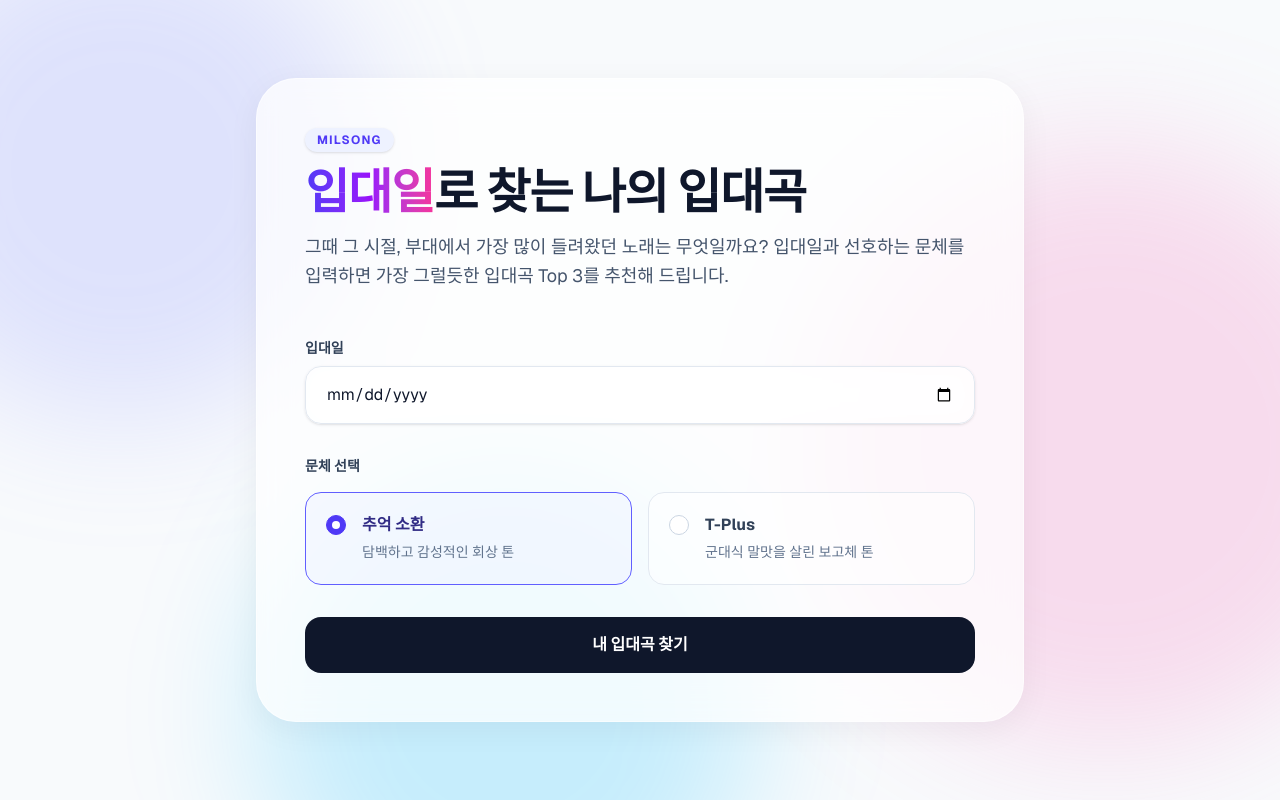
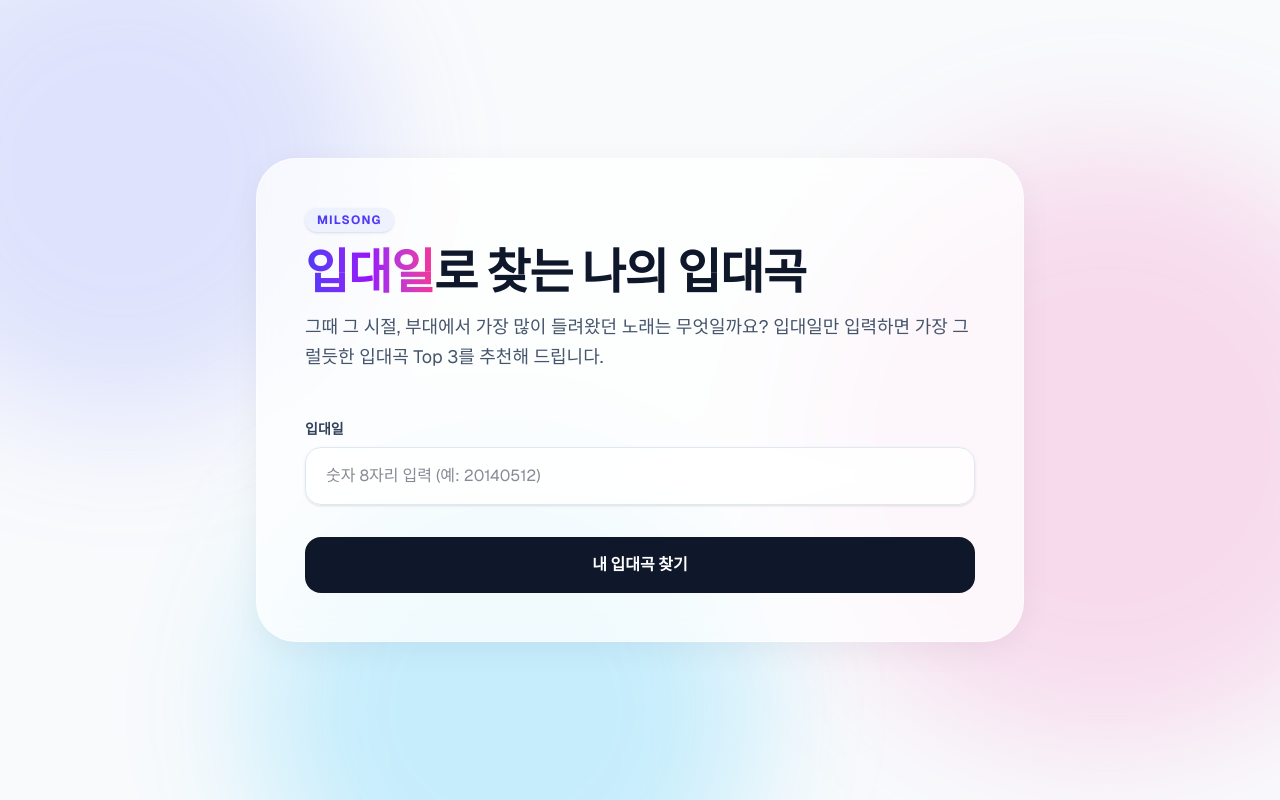
Before and after one commit to pogihae/milsong, a Next.js app: page / in a window 1280 px wide. Built offline with nearby package versions, Linux system fonts and the light colour scheme.

Commit message:
feat: simplify date input and remove tone selection

```diff
--- a/src/app/page.tsx
+++ b/src/app/page.tsx
@@ -19,7 +19,7 @@ export default function Home() {
           </h1>
           <p className="mx-auto max-w-2xl text-base leading-relaxed text-slate-600 sm:mx-0 sm:text-lg">
             그때 그 시절, 부대에서 가장 많이 들려왔던 노래는 무엇일까요?
-            입대일과 선호하는 문체를 입력하면 가장 그럴듯한 입대곡 Top 3를 추천해 드립니다.
+            입대일만 입력하면 가장 그럴듯한 입대곡 Top 3를 추천해 드립니다.
           </p>
         </div>
 
--- a/src/components/EnlistmentForm.tsx
+++ b/src/components/EnlistmentForm.tsx
@@ -2,15 +2,23 @@
 
 import { FormEvent, useState } from 'react';
 import { useRouter } from 'next/navigation';
-import type { Tone } from '@/domain/types';
-import { TONE_OPTIONS } from '@/domain/constants';
 
 export default function EnlistmentForm() {
   const router = useRouter();
-  const [date, setDate] = useState('');
-  const [tone, setTone] = useState<Tone>('nostalgic');
+  const [dateStr, setDateStr] = useState('');
   const [loading, setLoading] = useState(false);
   const [error, setError] = useState<string | null>(null);
+
+  const handleDateChange = (e: React.ChangeEvent<HTMLInputElement>) => {
+    const val = e.target.value.replace(/\D/g, '');
+    let formatted = val;
+    if (val.length >= 5 && val.length <= 6) {
+      formatted = `${val.slice(0, 4)}.${val.slice(4)}`;
+    } else if (val.length >= 7) {
+      formatted = `${val.slice(0, 4)}.${val.slice(4, 6)}.${val.slice(6, 8)}`;
+    }
+    setDateStr(formatted);
+  };
 
   async function handleSubmit(e: FormEvent) {
     e.preventDefault();
@@ -18,10 +26,16 @@ export default function EnlistmentForm() {
     setLoading(true);
 
     try {
+      const rawDate = dateStr.replace(/\D/g, '');
+      if (rawDate.length !== 8) {
+        throw new Error('입대일을 정확히 입력해주세요. (예: 20140512)');
+      }
+      const formattedDate = `${rawDate.slice(0, 4)}-${rawDate.slice(4, 6)}-${rawDate.slice(6, 8)}`;
+
       const res = await fetch('/api/recommend', {
         method: 'POST',
         headers: { 'Content-Type': 'application/json' },
-        body: JSON.stringify({ enlistment_date: date, tone }),
+        body: JSON.stringify({ enlistment_date: formattedDate }),
       });
 
       if (!res.ok) {
@@ -47,53 +61,17 @@ export default function EnlistmentForm() {
         <div className="relative">
           <input
             id="date"
-            type="date"
+            type="text"
+            inputMode="numeric"
+            placeholder="숫자 8자리 입력 (예: 20140512)"
             required
-            value={date}
-            onChange={(e) => setDate(e.target.value)}
+            value={dateStr}
+            onChange={handleDateChange}
             className="peer block w-full appearance-none rounded-2xl border border-slate-200 bg-white/50 px-5 py-4 text-slate-900 outline-none backdrop-blur-md transition-all focus:border-transparent focus:bg-white focus:ring-4 focus:ring-indigo-500/20 shadow-sm"
           />
           <div className="pointer-events-none absolute inset-0 rounded-2xl border-2 border-transparent transition-all peer-focus:border-indigo-400" aria-hidden="true" />
         </div>
       </div>
-
-      <fieldset className="space-y-4">
-        <legend className="text-sm font-semibold text-slate-700">문체 선택</legend>
-        <div className="grid gap-4 sm:grid-cols-2">
-          {TONE_OPTIONS.map((option) => (
-            <label
-              key={option.value}
-              className={`group relative flex cursor-pointer items-start gap-4 rounded-2xl border p-5 transition-all duration-300 hover:-translate-y-1 hover:shadow-lg ${
-                tone === option.value
-                  ? 'border-indigo-500 bg-indigo-50/50 shadow-indigo-100'
-                  : 'border-slate-200 bg-white/50 hover:border-indigo-300'
-              }`}
-            >
-              <input
-                type="radio"
-                name="tone"
-                value={option.value}
-                checked={tone === option.value}
-                onChange={() => setTone(option.value)}
-                className="peer sr-only"
-              />
-              <div
-                className={`mt-0.5 flex h-5 w-5 shrink-0 items-center justify-center rounded-full border transition-colors ${
-                  tone === option.value
-                    ? 'border-indigo-600 bg-indigo-600'
-                    : 'border-slate-300 bg-white group-hover:border-indigo-400'
-                }`}
-              >
-                <div className={`h-2 w-2 rounded-full bg-white transition-transform ${tone === option.value ? 'scale-100' : 'scale-0'}`} />
-              </div>
-              <span>
-                <span className={`block font-bold transition-colors ${tone === option.value ? 'text-indigo-900' : 'text-slate-700'}`}>{option.label}</span>
-                <span className="block text-sm text-slate-500 mt-1 leading-relaxed">{option.description}</span>
-              </span>
-            </label>
-          ))}
-        </div>
-      </fieldset>
 
       {error ? (
         <div className="rounded-xl bg-red-50 p-4 text-sm font-medium text-red-600">
```
